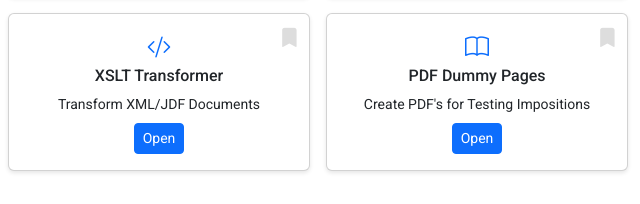
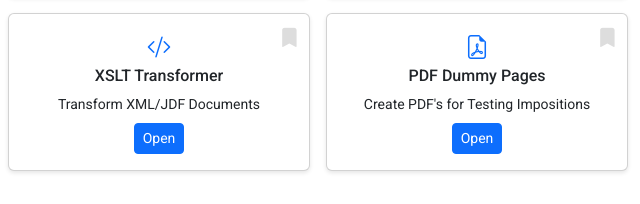
Before and after one commit to tjintranet/Prepress-Tools-Hub, a plain HTML site: page index.html in a window 1280 px wide. Shown: the part 421-625 px from the top of the page, 640-1280 px from the left. Drawn offline with nearby package versions, Linux system fonts and the light colour scheme.

Commit message:
Update index.html

```diff
--- a/index.html
+++ b/index.html
@@ -298,7 +298,7 @@
                 <div class="card tool-card" data-tool-id="xslt-transformer">
                     <i class="bi bi-bookmark-fill favorite-star" onclick="toggleFavorite(event, 'xslt-transformer')"></i>
                     <div class="card-body text-center">
-                        <i class="bi bi-book card-icon"></i>
+                        <i class="bi bi-file-earmark-pdf card-icon"></i>
                         <h5 class="card-title">PDF Dummy Pages</h5>
                         <p class="card-text">Create PDF's for Testing Impositions</p>
                         <a href="https://tjintranet.github.io/PDF-Dummy-Page-Generator/" class="btn btn-primary btn-sm">Open</a>
```
